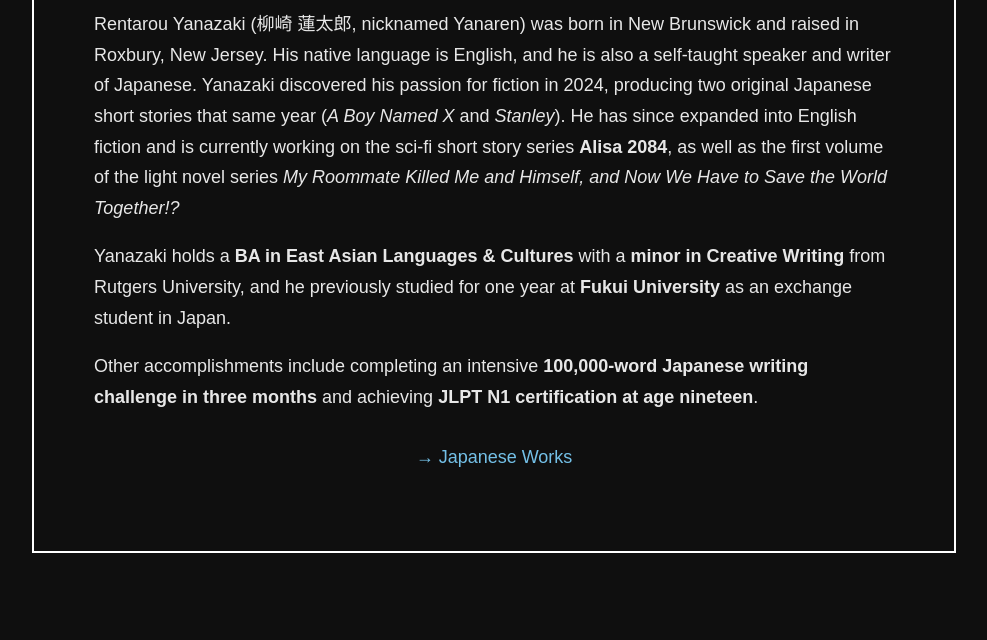
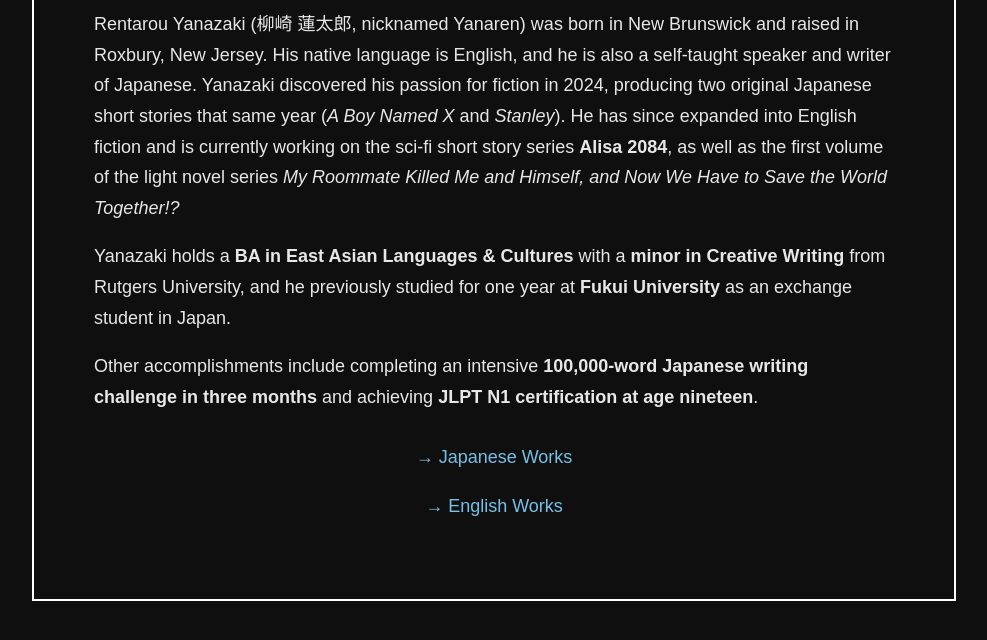
Before and after one commit to yanarenofficial/yanarenofficial.github.io, a plain HTML site: page index.html in a window 1280 px wide. Shown: the part 210-850 px from the top of the page, without its empty margins (146-1133 px from the left). Drawn offline with Linux system fonts and the light colour scheme.

Commit message:
Update index.html

```diff
--- a/index.html
+++ b/index.html
@@ -62,13 +62,19 @@
       Other accomplishments include completing an intensive <strong>100,000-word Japanese writing challenge in three months</strong> and achieving <strong>JLPT N1 certification at age nineteen</strong>.
     </p>
 
-    <!-- ✅ NEW LINK ADDED HERE -->
+    <!-- ✅ LINKS TO BOTH PAGES -->
     <p style="margin-top: 30px; text-align: center;">
       <a href="japanese.html">
         → Japanese Works
       </a>
     </p>
 
+    <p style="margin-top: 12px; text-align: center;">
+      <a href="works.html">
+        → English Works
+      </a>
+    </p>
+
   </div>
 </body>
 </html>
```
